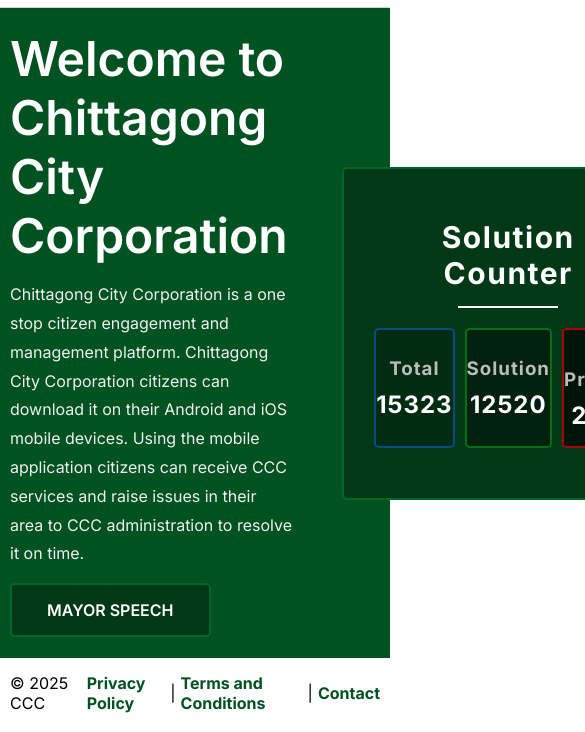
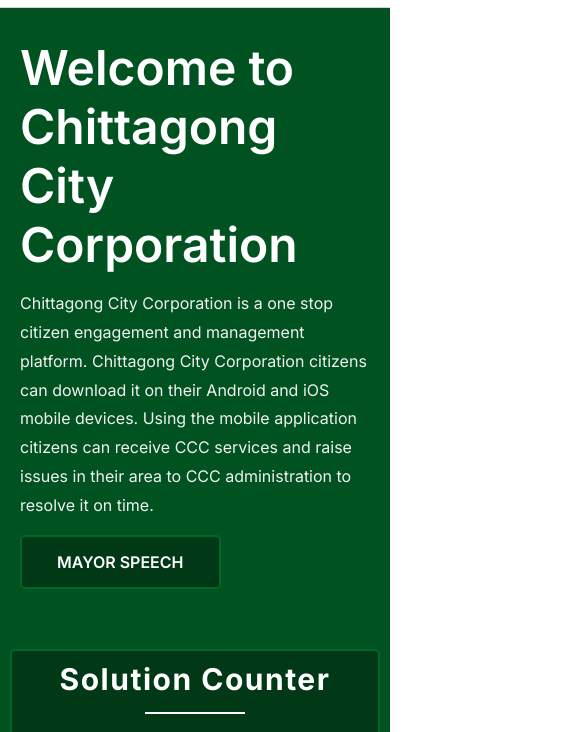
Before and after one commit to sohel-github/ccc, a plain HTML site: page index.html in a window 390 px wide. Shown: the part 97-829 px from the top of the page, 585 px wide, since content can reach past the window. Drawn offline with Linux system fonts and the light colour scheme.

Commit message:
Responsive code added

```diff
--- a/css/style.css
+++ b/css/style.css
@@ -239,3 +239,25 @@ body{
     text-decoration: none;
     color: #005221;
 }
+
+
+@media (max-width: 500px){
+    #section_body{
+        height: auto;
+    }
+    .section_body_container {
+        flex-direction: column;
+    }
+    .section_body_container_content {
+        width: 100%;
+        padding: 10px;
+    }
+    .section_solution {
+        width: 100%;
+        padding: 10px;
+    }
+    .section_footer_container {
+        flex-direction: column-reverse;
+        gap: 15px;
+    }
+}
--- a/index.html
+++ b/index.html
@@ -15,7 +15,7 @@
     </div>
     <header id="section_head">
         <div class="section_head_container">
-            <div id="logo"><a href="#"><img src="./img/logo.png" alt="Logo" /></a></div>
+            <div id="logo"><a href="index.html"><img src="./img/logo.png" alt="Logo" /></a></div>
             <div id="head_right">
                 <div><a href="#">বাংলা</a></div>
                 <div>|</div>
```
